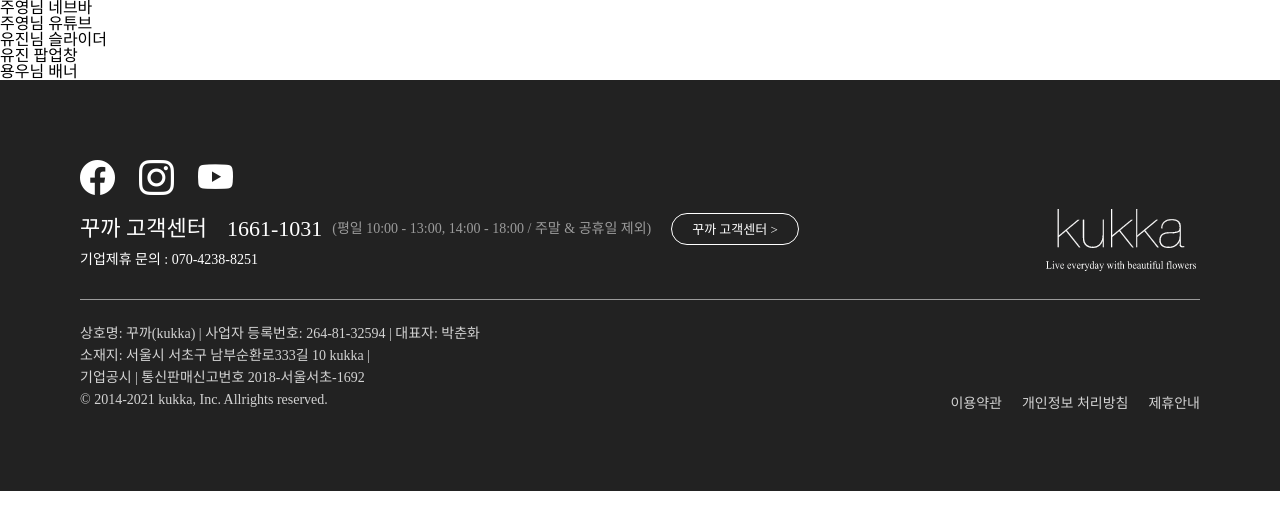
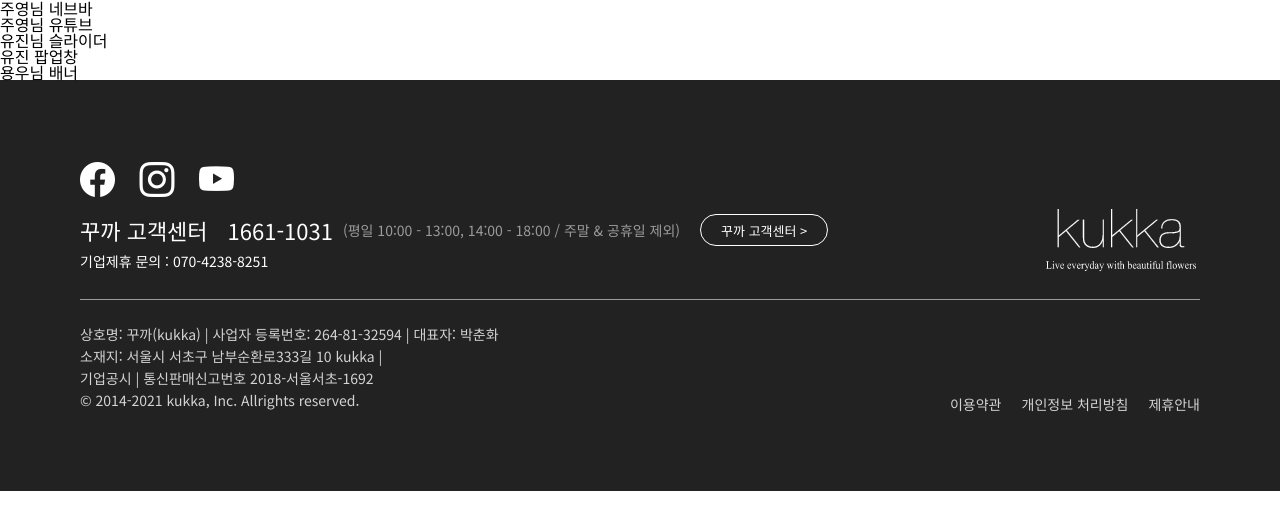
Before and after one commit to moolbum/wanted_TBWA, a plain HTML site: page pages/index.html in a window 1280 px wide. Drawn offline with nearby package versions, Linux system fonts and the light colour scheme; a script that the page names is missing.

Commit message:
Add : 폰트 파이어폭스,사파

```diff
--- a/pages/styles/common.css
+++ b/pages/styles/common.css
@@ -1,3 +1,4 @@
+@import url('https://fonts.googleapis.com/css2?family=Noto+Sans+KR:wght@400;500;700&display=swap');
 * {
   box-sizing: border-box; /* 오페라(Opera) */
   -moz-box-sizing: border-box; /* 파이어폭스(Firefox)*/
@@ -93,6 +94,9 @@
   /* height: 100%; */
 }
 html {
+  font-family: 'Noto Sans KR', sans-serif;
+  -moz-font-family: 'Noto Sans KR', sans-serif;
+  -webkit-font-family: 'Noto Sans KR', sans-serif;
   -webkit-text-size-adjust: 100%;
 }
 /* HTML5 display-role reset for older browsers */
```
